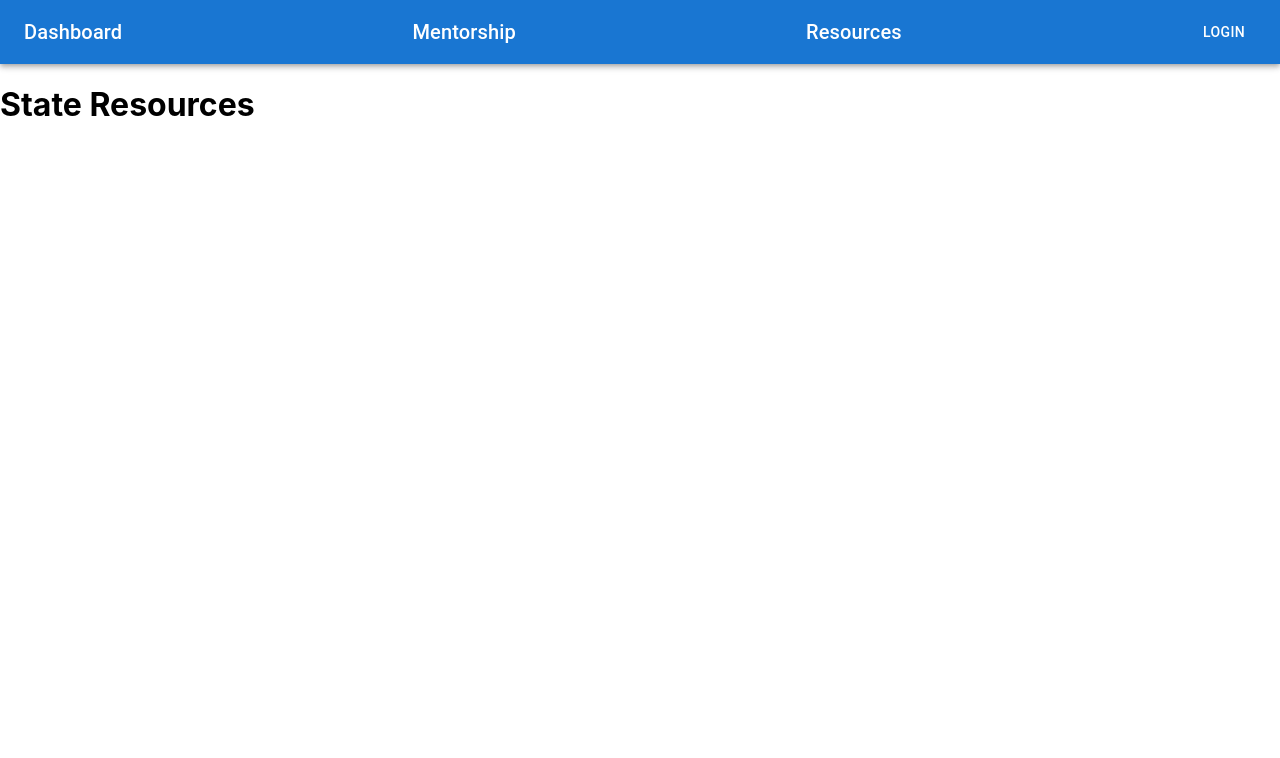
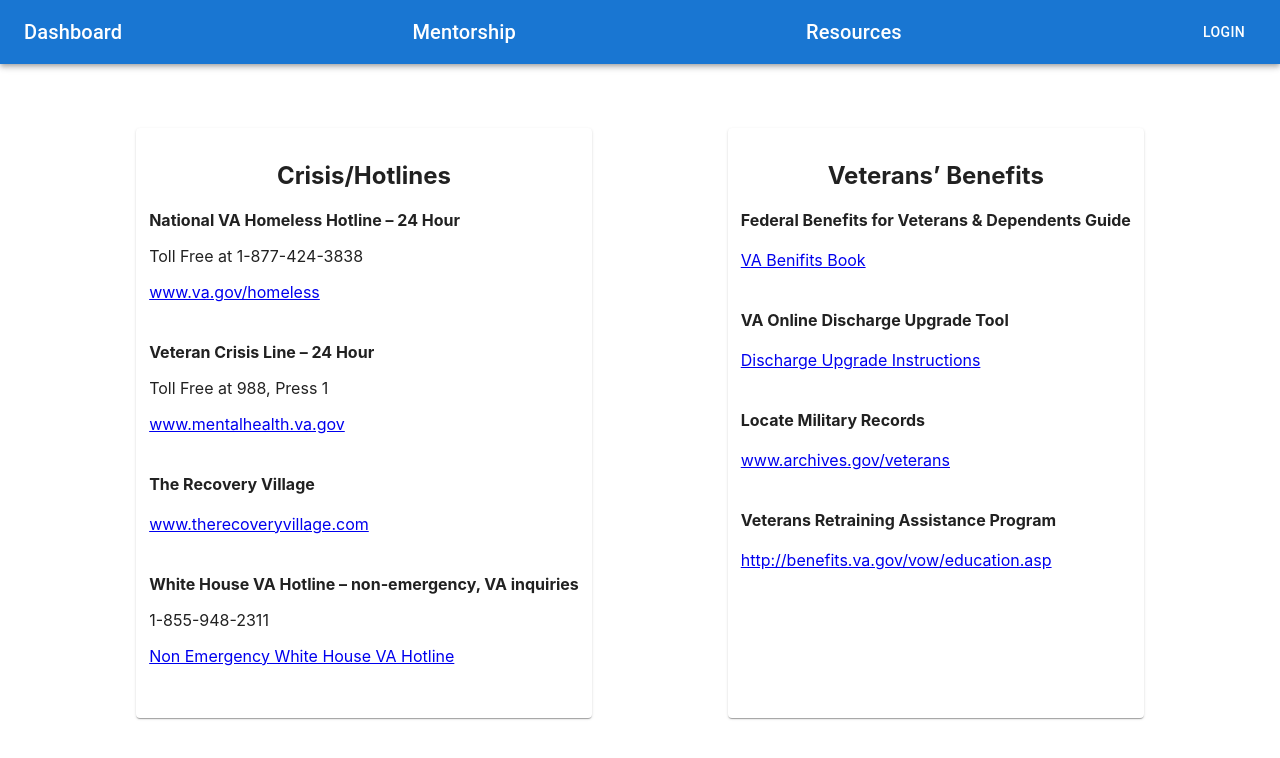
Before and after one commit to andrewaustin12/veteranMentorship, a React (Create React App) app in the folder client/: page /resources in a window 1280 px wide. Shown: the top 758 px of the page. Built offline with nearby package versions, Linux system fonts and the light colour scheme.

Commit message:
adding resources to resource page.

```diff
--- a/client/src/App.css
+++ b/client/src/App.css
@@ -1,38 +1,6 @@
-.App {
-  text-align: center;
+.resources-page{
+  display: flex;
+  flex-direction: row;
+  justify-content: space-evenly;
+  margin-top: 5%;
 }
-
-.App-logo {
-  height: 40vmin;
-  pointer-events: none;
-}
-
-@media (prefers-reduced-motion: no-preference) {
-  .App-logo {
-    animation: App-logo-spin infinite 20s linear;
-  }
-}
-
-.App-header {
-  background-color: #282c34;
-  min-height: 100vh;
-  display: flex;
-  flex-direction: column;
-  align-items: center;
-  justify-content: center;
-  font-size: calc(10px + 2vmin);
-  color: white;
-}
-
-.App-link {
-  color: #61dafb;
-}
-
-@keyframes App-logo-spin {
-  from {
-    transform: rotate(0deg);
-  }
-  to {
-    transform: rotate(360deg);
-  }
-}
--- a/client/src/index.js
+++ b/client/src/index.js
@@ -2,7 +2,6 @@
 import ReactDOM from 'react-dom/client';
 import './index.css';
 import App from './App';
-import { BrowserRouter } from "react-router-dom";
 
 const root = ReactDOM.createRoot(document.getElementById('root'));
 root.render(
--- a/client/src/pages/Resources.js
+++ b/client/src/pages/Resources.js
@@ -1,9 +1,84 @@
 import React from "react";
+import '../App.css'
+import Card from '@mui/material/Card';
 
 const Resources = () => {
   return (
-    <div>
-      <h1>State Resources</h1>
+    <div className="resources-page">
+
+      <Card style={{padding:'1%'}}>
+        <div>
+          <h2 style={{textAlign:'center'}}>Crisis/Hotlines</h2>
+            <div>
+              <strong>
+                National VA Homeless Hotline – 24 Hour
+              </strong>
+              <p>Toll Free at 1-877-424-3838</p>
+              <a href="http://www.va.gov/homeless">www.va.gov/homeless</a>
+            </div>
+          <br />
+          <br />
+          <div>
+            <strong>Veteran Crisis Line – 24 Hour</strong>
+            <p>Toll Free at 988, Press 1</p>
+            <a href="http://www.mentalhealth.va.gov">www.mentalhealth.va.gov</a>
+          </div>
+          <br />
+          <br />
+          <div>
+            <strong>The Recovery Village</strong>
+            <br />
+            <br />
+            <a href="http://www.therecoveryvillage.com/treatment-program/online-counseling/telehealth-app/">www.therecoveryvillage.com</a>
+          </div>
+          <br />
+          <br />
+          <div>
+            <strong>White House VA Hotline – non-emergency, VA inquiries</strong>
+            <p>1-855-948-2311</p>
+            <a href="http://www.va.gov/ve/whvahotline.asp">Non Emergency White House VA Hotline</a>
+          </div>
+          <br />
+          <br />
+        </div>
+      </Card>
+
+      <Card style={{padding:'1%'}}>
+        <div>
+          <h2 style={{textAlign:'center'}}>Veterans’ Benefits</h2>
+          <div>
+            <strong>Federal Benefits for Veterans & Dependents Guide</strong>
+            <br />
+            <br />
+            <a href="http://www.va.gov/opa/publications/benefits_book.asp">VA Benifits Book</a>
+          </div>
+          <br />
+          <br />
+          <div>
+            <strong>VA Online Discharge Upgrade Tool</strong>
+            <br />
+            <br />
+            <a href="http://www.vets.gov/discharge-upgrade-instructions">Discharge Upgrade Instructions</a>
+          </div>
+          <br />
+          <br />
+          <div>
+            <strong>Locate Military Records</strong>
+            <br />
+            <br />
+            <a href="http://www.archives.gov/veterans/">www.archives.gov/veterans</a>
+          </div>
+          <br />
+          <br />
+          <div>
+            <strong>Veterans Retraining Assistance Program</strong>
+            <br />
+            <br />
+            <a href="http://benefits.va.gov/vow/education.asp">http://benefits.va.gov/vow/education.asp</a>
+          </div>
+        </div>
+      </Card>
+
     </div>
   );
 };
```
